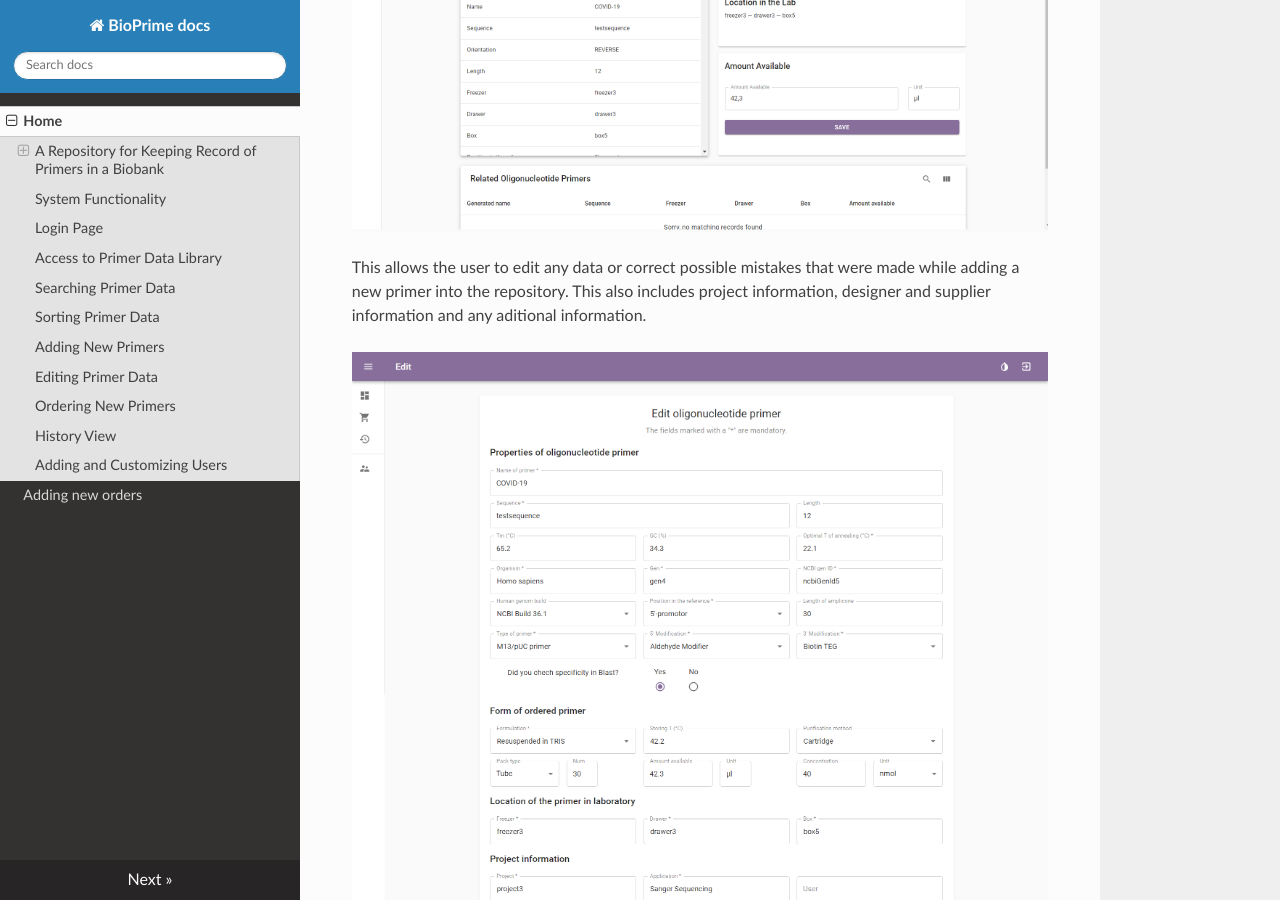
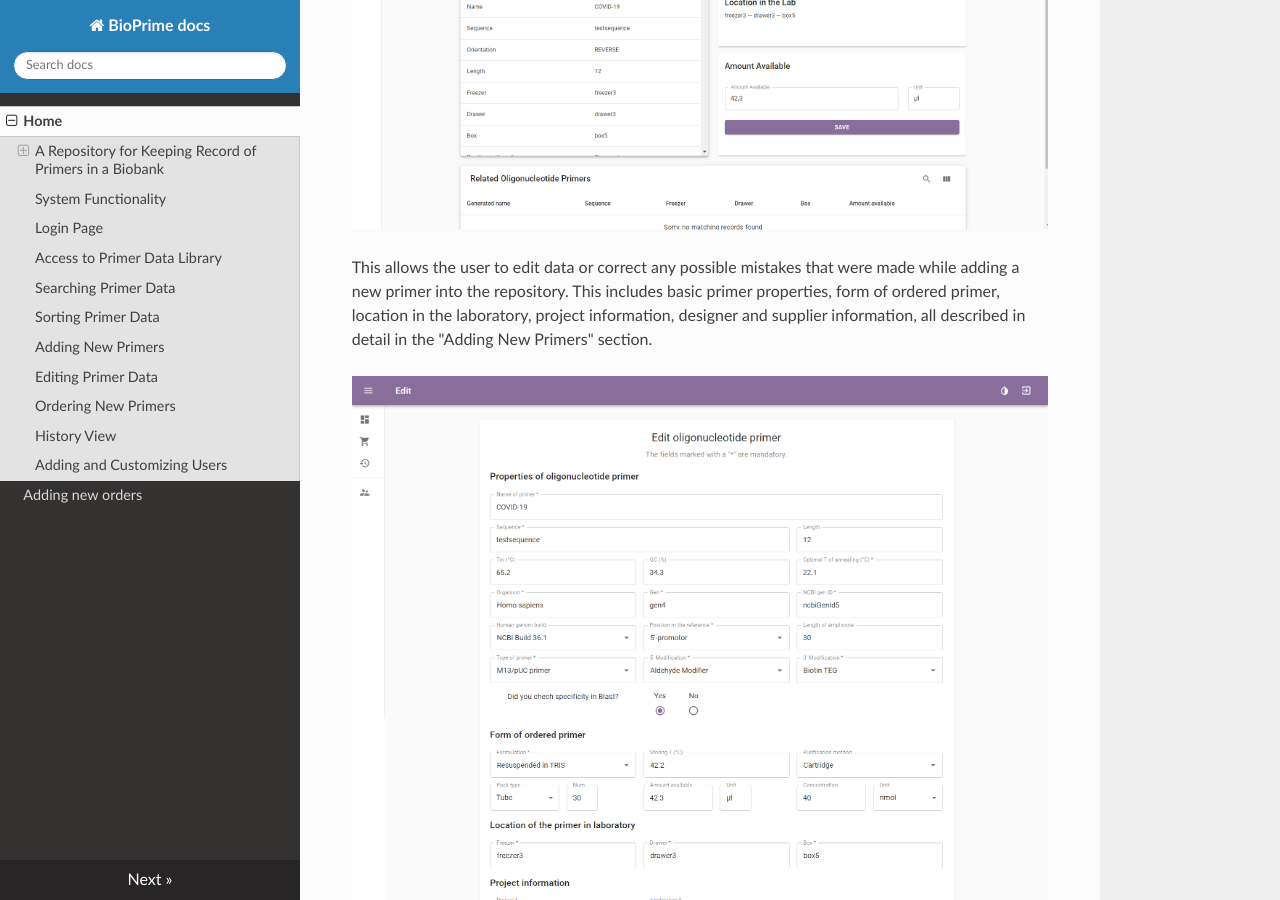
Before and after one commit to Bio-Prime/documentation, an MkDocs documentation site: the page built from docs/index.md, in a window 1280 px wide and 900 px high, scrolled down 16321 px. Built offline with MkDocs 1.6.1, drawn with Linux system fonts in a browser that asks for light colours; nearby versions of some CDN libraries.

Commit message:
dopolnila urejanje primerjev

```diff
--- a/docs/index.md
+++ b/docs/index.md
@@ -207,7 +207,7 @@ The users with the assigned role (described in the User Access Control section)
 
 ![access2](./access2.png)
 
-This allows the user to edit any data or correct possible mistakes that were made while adding a new primer into the repository. This also includes project information, designer and supplier information and any aditional information.
+This allows the user to edit data or correct any possible mistakes that were made while adding a new primer into the repository. This includes basic primer properties, form of ordered primer, location in the laboratory, project information, designer and supplier information, all described in detail in the "Adding New Primers" section.
 
 ![edit1](./edit1.png)
 
```
